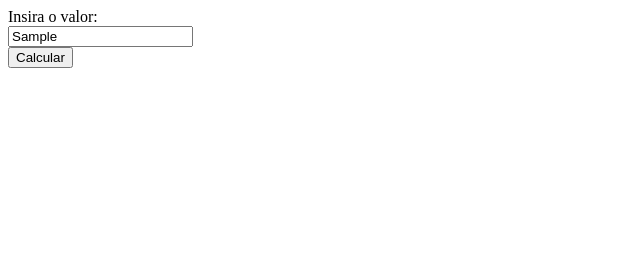
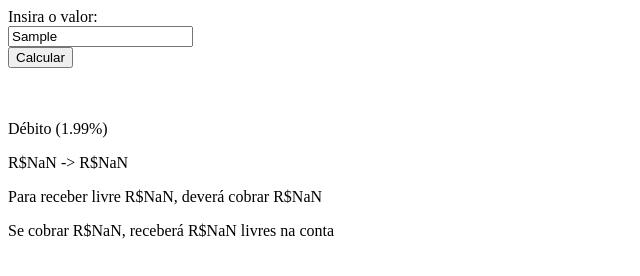
Before and after one commit to igor972/mp-tools, a plain HTML site: page index.html in a window 1280 px wide. Both pictures are taken after typing "Sample" into the empty fields and a click on the button "Calcular". Shown: the whole page, without its empty margins (0-640 px from the left). Drawn offline with Linux system fonts and the light colour scheme.

Commit message:
draw debit values

```diff
--- a/index.html
+++ b/index.html
@@ -18,88 +18,22 @@
 
         <input type="text" id="charge_value" name="fname" /><br />
         <button type="button" id="action" onclick="calculate();">Calcular</button>
+        <br/><br/><br/>
 
-        <br />
+<!--         <p>Débito (1.99%)</p>
+        <p>R$300,00 -> R$ 5,97</p>
+        <p>Para receber livre R$ 300,00, deverá cobrar <b>R$305,97</b></p>
+        <p>Se cobrar R$300,00, receberá <b>R$294,03</b> livres na conta</p> -->
 
-        <br />
-<!--
-        <label for="fname">Tipo de venda:</label><br />
-        <input type="radio" name="sell_type" value="all" checked /> Todos<br />
-
-        <input type="radio" name="sell_type" value="debit"/> Débito<br />
-
-        <input type="radio" name="sell_type" value="credit" /> Crédito<br />
-
-        <br />
-
-        <br />
-
-        <label for="fname">Custos de parcelamento:</label><br />
-
-        <input type="radio" name="fee_tax" value="all" checked /> Todos<br />
-
-        <input type="radio" name="fee_tax" value="buyer"/> Comprador<br />
-
-        <input type="radio" name="fee_tax" value="seller" /> Vendedor<br />
-
-        <br />
-
-        <br />
-
-        <label for="fname">Prazo de liberação:</label><br />
-        <input type="radio" name="money_liberation" value="all" checked /> Todos
-        <br />
-
-        <input type="radio" name="money_liberation" value="now" /> Na hora
-        <br />
-
-        <input type="radio" name="money_liberation" value="days_14" /> 14 dias
-        <br />
-
-        <input type="radio" name="money_liberation" value="days_30" /> 30 dias
-        <br />
-
-        <br />
-
-
-        <label for="fname">Parcelas:</label><br/>
-        <select id="installment">
-
-          <option value="0">Simular todas</option>
-
-          <option value="1">1 parcela - 0%</option>
-
-          <option value="2">2 parcelas - 4,09%</option>
-
-          <option value="3">3 parcelas - 5,41%</option>
-
-          <option value="4">4 parcelas - 6,70%</option>
-
-          <option value="5">5 parcelas - 7,96%</option>
-
-          <option value="6">6 parcelas - 9,20%</option>
-
-          <option value="7">7 parcelas - 10,41%</option>
-
-          <option value="8">8 parcelas - 11,61%</option>
-
-          <option value="9">9 parcelas - 12,78%</option>
-
-          <option value="10">10 parcelas - 13,92%</option>
-
-          <option value="11">11 parcelas - 15,05%</option>
-
-          <option value="12">12 parcelas - 16,15%</option>
-
-        </select>
-
-        <br /><br /><br />
+        <div id="price_sandbox">
+<!--           <p>Débito (1.99%)</p>
+          <p>R$300,00 -> R$ 5,97</p>
+          <p>Para receber livre R$ 300,00, deverá cobrar <b>R$305,97</b></p>
+          <p>Se cobrar R$300,00, receberá <b>R$294,03</b> livres na conta</p> -->
+        </div>
 
 
 
-        <button type="button" id="action" onclick="calculate();">Calcular</button>
-      </form>
--->
     </body>
 
     <script>
@@ -122,7 +56,6 @@
       var credit_30_parceled_days = 3.6;
 
       var parceled_value = [
-        0,
         4.09,
         5.41,
         6.7,
@@ -137,7 +70,6 @@
       ];
 
       var parceled_value_covid = [
-        0,
         4.58,
         6.22,
         7.91,
@@ -151,6 +83,7 @@
         22.93
       ];
 
+      var price_sandbox = document.getElementById("price_sandbox");
 
       function calculate() {
         var charged = parseInt(document.getElementById("charge_value").value);
@@ -190,7 +123,15 @@
         var credit_30_days_minus_percentage = get_price_minus_percentage(charged, credit_30_days);
 
 
-        alert(credit_30_days_minus_percentage);
+    //Credito parcelado
+      // Liberacao na hora
+
+        // receber livre ex: 100, devera cobrar 100 + tarifa (100 + 5.31% + % das parcelas)
+
+
+        mount_debit(charged);
+
+
 
       }
 
@@ -207,7 +148,44 @@
       }
 
 
+      function mount_debit(charged) {
+        clear_price_sandbox();
 
-      </script>
+        // monta primeira linha: <p>Débito (1.99%)</p>
+        var line_1_paragraph_charge_type = document.createElement("P");
+        var text_charge_type = document.createTextNode("Débito (" + debit + "%)" );
+        line_1_paragraph_charge_type.appendChild(text_charge_type);
+        price_sandbox.appendChild(line_1_paragraph_charge_type);
+
+        // monta segunda linha: <p>R$300,00 -> R$ 5,97</p>
+        var line_2_charge_and_fee = document.createElement("P");
+        var debit_percentage = get_percentage(charged, debit);
+        var text_charge_and_fee = document.createTextNode("R$" + charged + " -> " + "R$" + debit_percentage);
+        line_2_charge_and_fee.appendChild(text_charge_and_fee);
+        price_sandbox.appendChild(line_2_charge_and_fee);
+
+        // monta terceira linha: <p>Para receber livre R$ 300,00, deverá cobrar <b>R$305,97</b></p>
+        var line_3_receive_without_fee = document.createElement("P");
+        var debit_plus_percentage = get_price_plus_percentage(charged, debit);
+        var text_charge_plus_fee = document.createTextNode("Para receber livre R$"+ charged+ ", deverá cobrar R$"+ debit_plus_percentage);
+        line_3_receive_without_fee.appendChild(text_charge_plus_fee);
+        price_sandbox.appendChild(line_3_receive_without_fee);
+
+
+        // monta quarta linha: <p>Se cobrar R$300,00, receberá <b>R$294,03</b> livres na conta</p>
+        var line_4_receive_with_fee = document.createElement("P");
+        var debit_minus_percentage = get_price_minus_percentage(charged, debit);
+        var text_charge_minus_fee = document.createTextNode("Se cobrar R$"+ charged+ ", receberá R$"+ debit_minus_percentage + " livres na conta");
+        line_4_receive_with_fee.appendChild(text_charge_minus_fee);
+        price_sandbox.appendChild(line_4_receive_with_fee);
+
+
+      }
+
+      function clear_price_sandbox() {
+        price_sandbox.innerHTML = '';
+      }
+
+    </script>
 
 </html>
```
